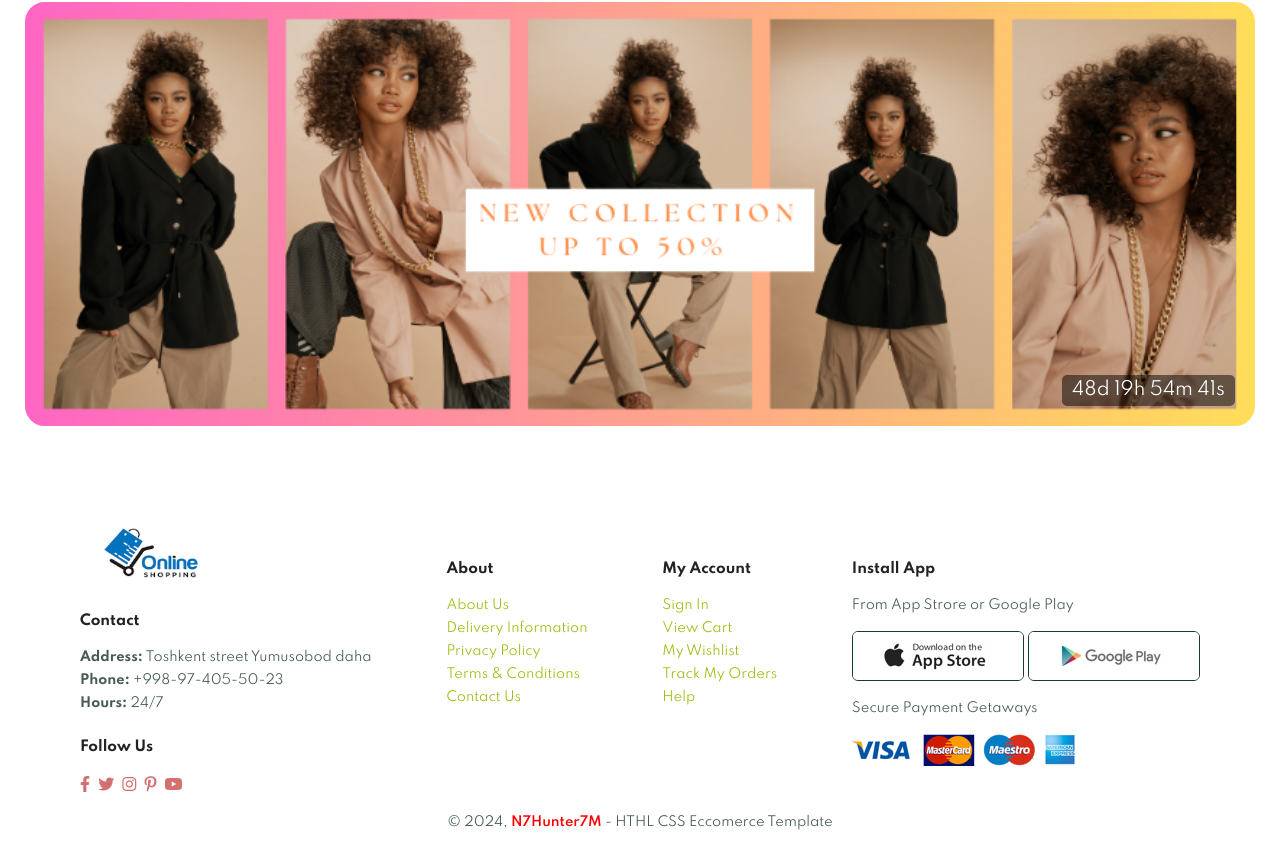
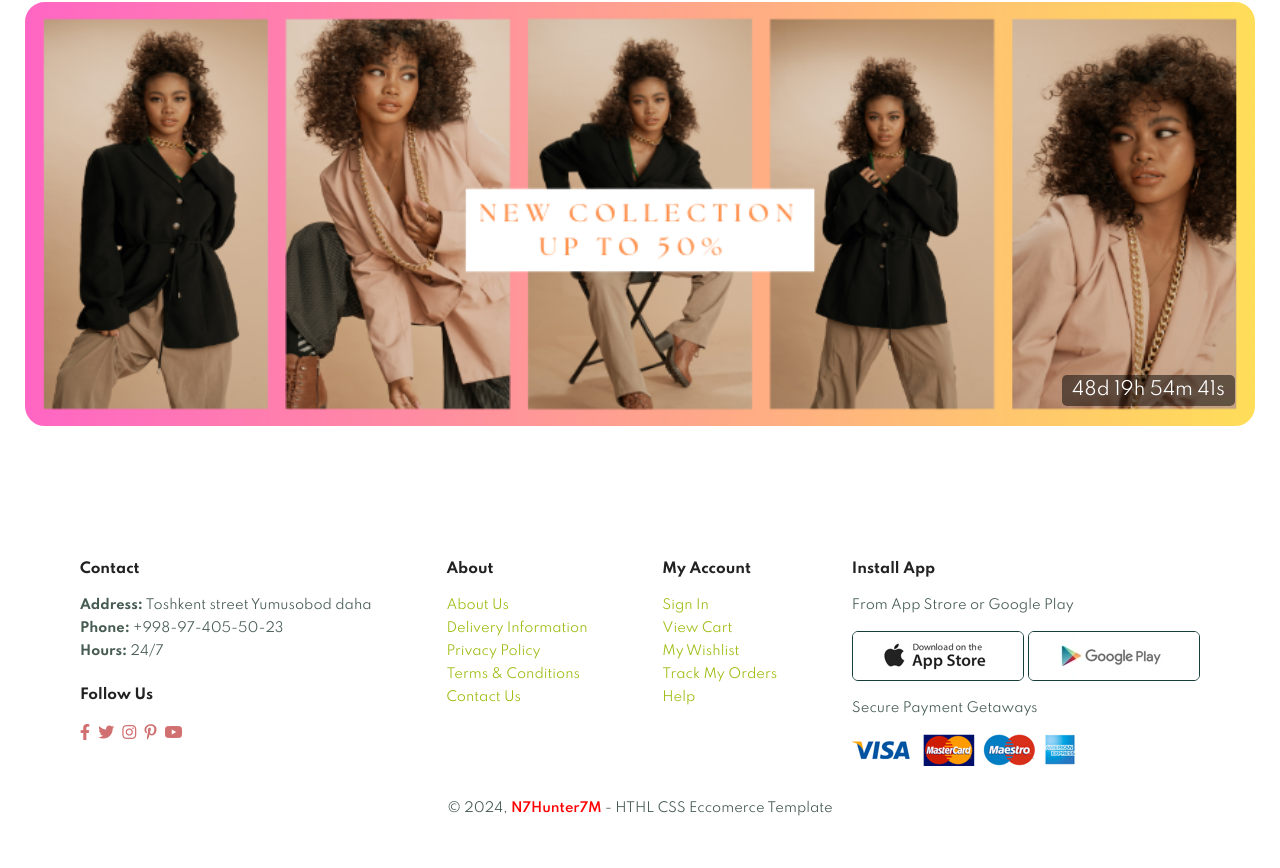
Before and after one commit to N7Hunter7M/Website, a plain HTML site: page index.htm in a window 1280 px wide. Shown: the part 1806-2674 px from the top of the page. Drawn offline with nearby package versions, Linux system fonts and the light colour scheme.

Commit message:
changes for footer

```diff
--- a/index.htm
+++ b/index.htm
@@ -21,7 +21,7 @@
 <body>
     <!-- header section -->
     <section id="header">
-        <a href="#"><img src="main_logo.png" class="logo" alt=""></a>  <!-- LOGO IMAGE  -->
+        <a href="#"><img src="main_logo.png" class="" alt=""></a>  <!-- LOGO IMAGE  -->
 
         <!-- searching -->
         <div class="search">
@@ -241,8 +241,7 @@
 
     <!-- FOOTER SECTION -->
     <footer class="section-p1">
-        <div class="col1">
-            <img class="logo" src="img/logo.png" alt="">
+        <div class="col">
             <h4>Contact</h4>
             <p><strong>Address:</strong> Toshkent street Yumusobod daha</p>
             <p><strong>Phone:</strong> +998-97-405-50-23</p>
--- a/style.css
+++ b/style.css
@@ -247,13 +247,6 @@ footer .col{
     margin-bottom: 20px
 }
 
-footer .col1{
-    display: flex;
-    flex-direction: column;
-    align-items: flex-start;
-    margin-top: 0;
-    margin-bottom: 20px
-}
 footer .install{
     display: flex;
     flex-direction: column;
```
Also changed, not shown: account.html (+1 -2 lines), categories.html (+1 -2 lines).
